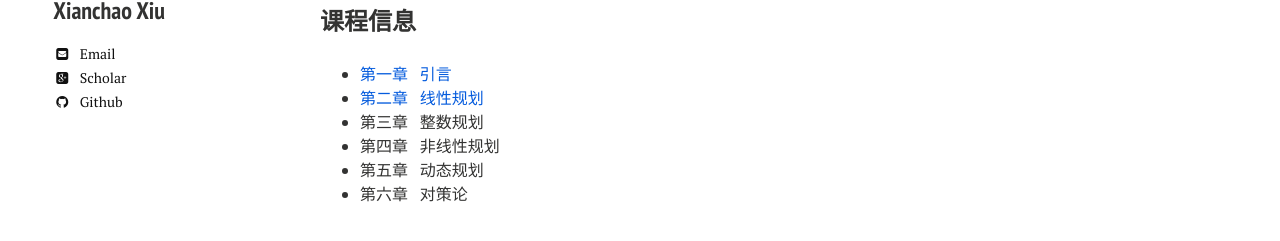
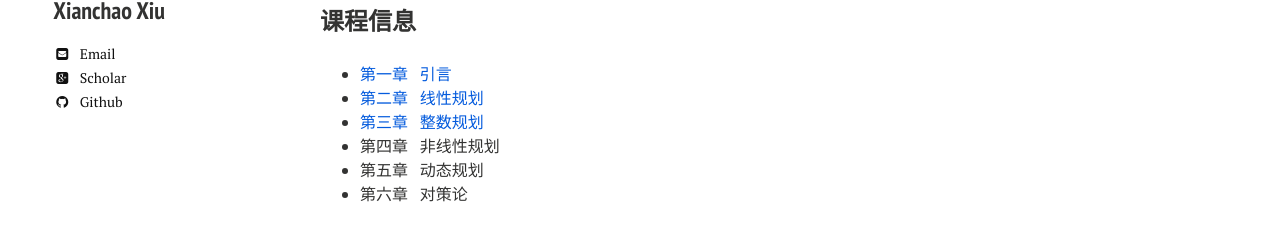
Before and after one commit to xianchaoxiu/xianchaoxiu.github.io, a Jekyll site: the page built from chinese/OR/index.md, in a window 1280 px wide. Shown: the part 239-480 px from the top of the page. Built offline with Jekyll 4.4.1, drawn with Linux system fonts in a browser that asks for light colours; nearby versions of some CDN libraries.

Commit message:
Update index.md

```diff
--- a/chinese/OR/index.md
+++ b/chinese/OR/index.md
@@ -12,7 +12,7 @@ share: false
 ### 课程信息
 * <a href="../OR/引言.pdf" class="textlink" target="_blank">  第一章 &nbsp;  引言<br>
 * <a href="../OR/线性规划.pdf" class="textlink" target="_blank">  第二章 &nbsp;  线性规划<br>
-*  第三章 &nbsp;  整数规划<br>
+* <a href="../OR/整数规划.pdf" class="textlink" target="_blank">  第三章 &nbsp;  整数规划<br>
 *  第四章 &nbsp;  非线性规划<br>
 *  第五章 &nbsp;  动态规划<br>
 *  第六章 &nbsp;  对策论<br>
```
